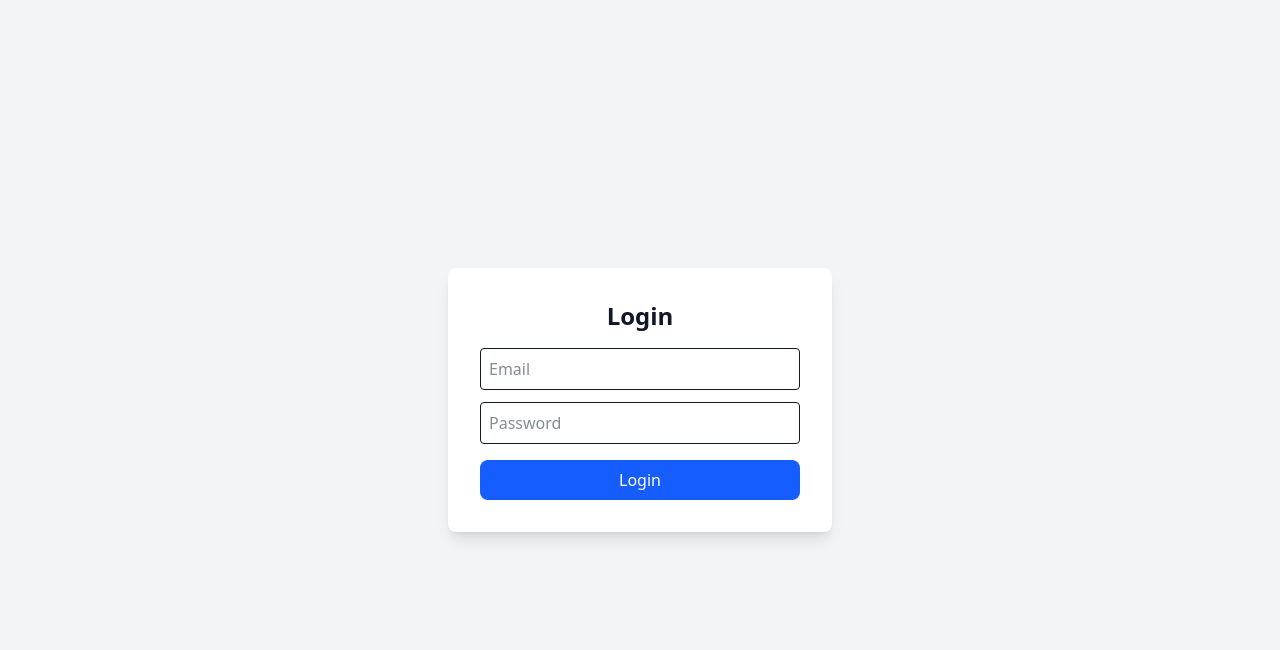
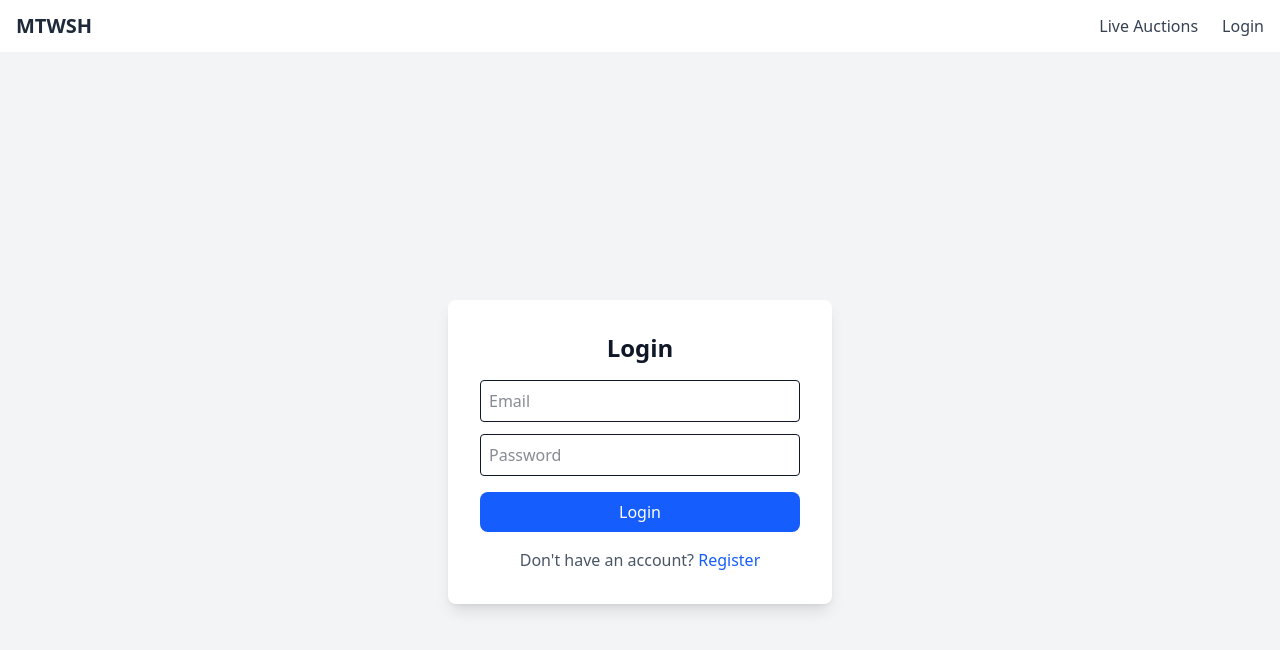
Before and after one commit to xarrijorge/mtwsh_webfrontend, a Next.js app: page /login in a window 1280 px wide. Shown: the top 650 px of the page. Built offline with nearby package versions, Linux system fonts and the light colour scheme.

Commit message:
Added navbar and register link to login

```diff
--- a/src/app/layout.tsx
+++ b/src/app/layout.tsx
@@ -1,5 +1,6 @@
 import "../styles/globals.css";
 import { ReactNode } from "react";
+import Navbar from "@/components/Navbar";
 
 export const metadata = {
   title: "Mtwsh Admin",
@@ -9,7 +10,10 @@ export const metadata = {
 export default function RootLayout({ children }: { children: ReactNode }) {
   return (
     <html lang="en">
-      <body className="bg-gray-50 text-gray-900">{children}</body>
+      <body className="bg-gray-50 text-gray-900">
+        <Navbar />
+        {children}
+        </body>
     </html>
   );
 }
--- a/src/app/login/page.tsx
+++ b/src/app/login/page.tsx
@@ -3,6 +3,7 @@
 import { useState } from "react";
 import { useAuthStore } from "@/stores/authStore";
 import { useRouter } from "next/navigation";
+import Link from 'next/link';
 
 export default function LoginPage() {
   const [email, setEmail] = useState("");
@@ -40,6 +41,11 @@ export default function LoginPage() {
             Login
           </button>
         </form>
+        {/* add a link to register */}
+        <p className="mt-4 text-center text-gray-600">
+          Don't have an account?{" "}
+          <Link href="/register" className="text-blue-600 hover:underline">Register</Link>
+        </p>
       </div>
     </div>
   );
--- /dev/null
+++ b/src/components/Navbar.jsx
@@ -0,0 +1,50 @@
+"use client";
+
+import Link from "next/link";
+import { useAuthStore } from "@/stores/authStore";
+
+export default function Navbar() {
+  const { user, isAuthenticated, logout } = useAuthStore();
+
+  const handleLogout = () => {
+    logout();
+    window.location.href = "/"; // redirect to home after logout
+  };
+
+  return (
+    <nav className="bg-white shadow-md">
+      <div className="container mx-auto px-4 py-3 flex items-center justify-between">
+        <Link href="/" className="text-xl font-bold text-gray-800">
+          MTWSH
+        </Link>
+
+        <div className="flex items-center space-x-6">
+          <Link href="/" className="text-gray-700 hover:text-black">
+            Live Auctions
+          </Link>
+
+          {isAuthenticated ? (
+            <>
+              <Link
+                href={`/${user.role.toLowerCase()}`}
+                className="text-gray-700 hover:text-black"
+              >
+                My Account
+              </Link>
+              <button
+                onClick={handleLogout}
+                className="text-red-600 hover:text-red-800 font-medium"
+              >
+                Logout
+              </button>
+            </>
+          ) : (
+            <Link href="/login" className="text-gray-700 hover:text-black">
+              Login
+            </Link>
+          )}
+        </div>
+      </div>
+    </nav>
+  );
+}
```
